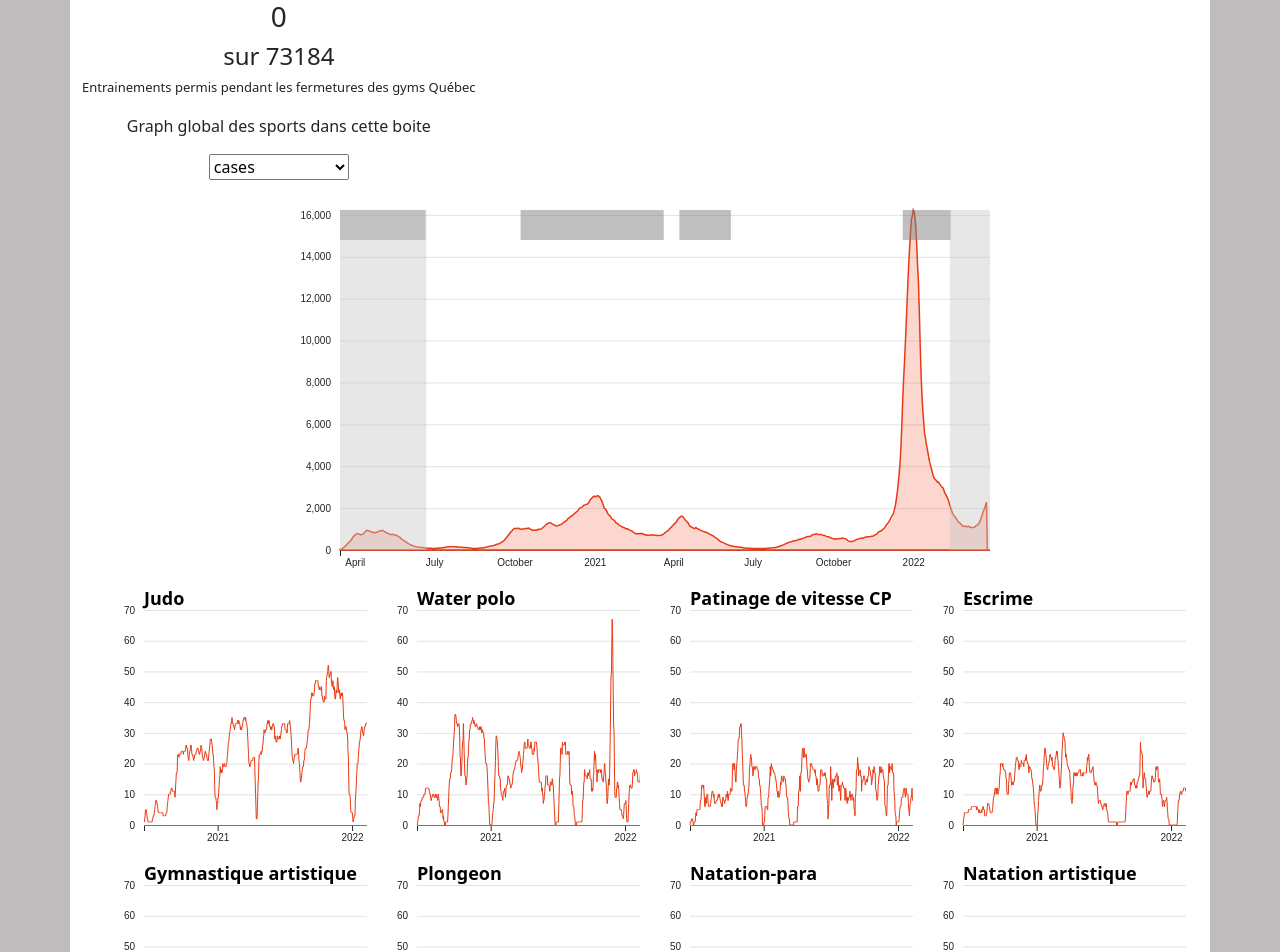
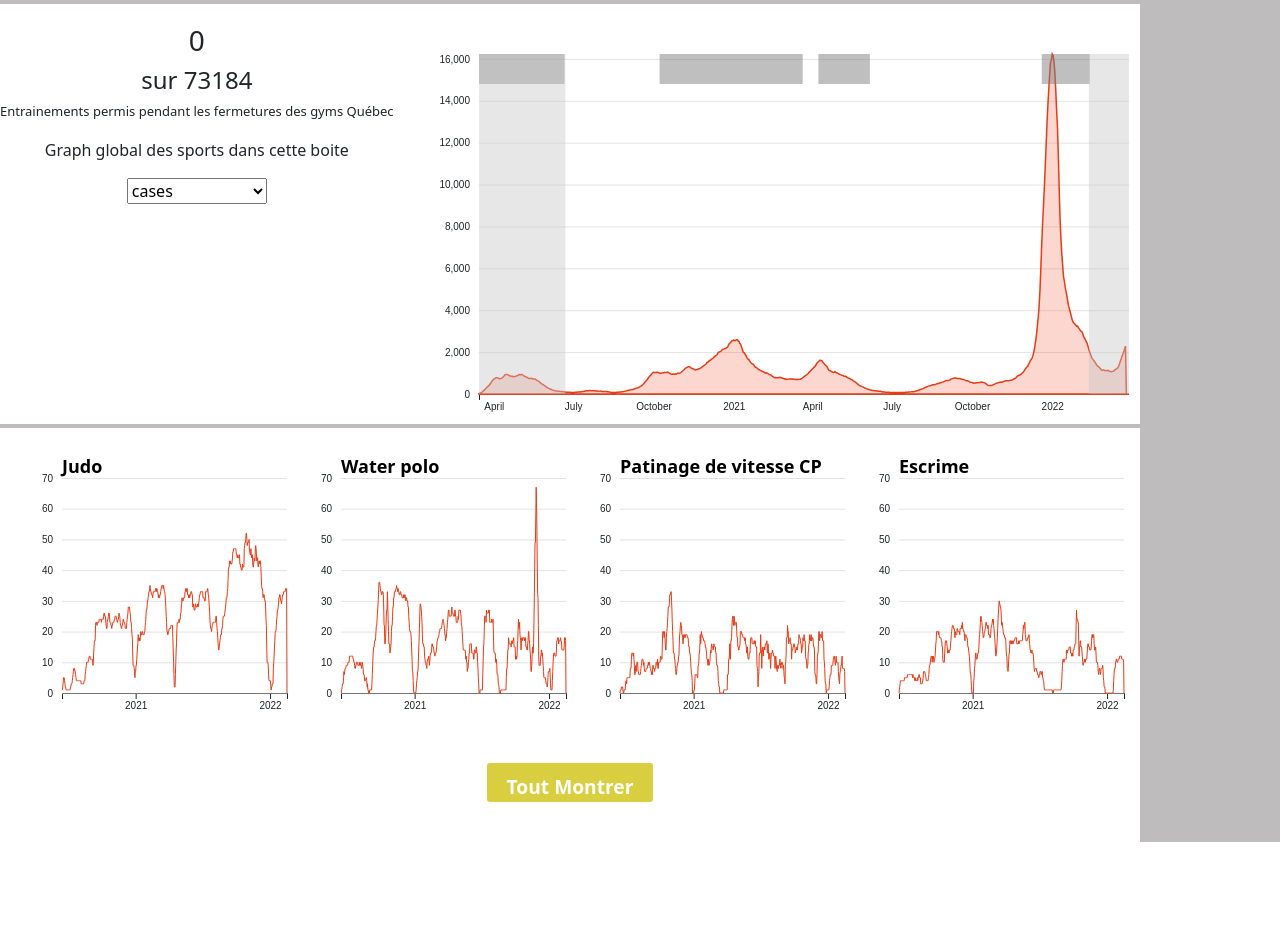
Before and after one commit to gaudasyl/INF8808_Covid-INS_H2022, a website built with Parcel: page projet/src/index.html in a window 1280 px wide. Shown: the top 952 px of the page. After the commit the page ends 842 px from the top, so only its background shows below. Built offline with nearby package versions, Linux system fonts and the light colour scheme; files whose address does not match are found by name.

Commit message:
added showall button

```diff
--- a/projet/src/assets/style.css
+++ b/projet/src/assets/style.css
@@ -28,9 +28,22 @@ main {
     display: none;
 }
 
+#main-container {
+    padding-left: 0;
+    padding-right: 0;
+}
+
 .container {
     width: 100%;
+    margin-left: 0;
+    margin-right: 0;
+    padding-left: auto;
+    padding-right: auto;
+    padding-top: 20px;
     text-align: center;
+    border-top-width: 4px;
+    border-color: rgb(190, 188, 188);
+    border-top-style: solid;
 }
 
 .container>svg {
@@ -39,3 +52,22 @@ main {
     vertical-align: top;
     text-align: center;
 }
+
+.button {
+    padding-top: 10px;
+    padding-bottom: 0px;
+    padding-left: 20px;
+    padding-right: 20px;
+    margin: 40px;
+    border: none;
+    border-radius: 3px;
+    background-color: #D9CE3F;
+    color: white;
+    font-size: larger;
+    font-weight: bold;
+}
+
+.button:hover {
+    background-color: #8e8729;
+    color: white;
+}
--- a/projet/src/index.html
+++ b/projet/src/index.html
@@ -45,6 +45,7 @@
         </div>
       </div>
       <div id="smallMultiple-svg" class="container"></div>
+      <button id="show-more" class="button">Tout Montrer</button>
     </div>
   </main>
   <script src="https://d3js.org/d3.v5.js"></script>
--- a/projet/src/scripts/viz.js
+++ b/projet/src/scripts/viz.js
@@ -34,6 +34,8 @@ var covid_data_selected = 'cases'
 
 var FIRST_INS_DATE = new Date('2020-06-22')
 var LAST_INS_DATE = new Date('2022-02-12')
+
+var showAll = false
 
 /**
  * @param data
@@ -283,6 +285,11 @@ export function DrawSmallMultiple(data, startDate, endDate) {
             d3.sum(a.values.map(o => o.moving_avg)) > VISIT_THRESHOLD
     )
 
+    // Only show some parts of the graph
+    if (!showAll) {
+        sumstat = sumstat.slice(0, 4)
+    }
+
     // What is the list of groups?
     const allKeys = sumstat.map(function (d) { return d.key })
 
@@ -417,6 +424,14 @@ export function DrawSmallMultiple(data, startDate, endDate) {
         .attr('font-weight', 'bold')
         .classed('sm-title', true)
         .text(function (d) { return (d.key) })
+
+    d3.select('button').on('click', () => ShowButton(data))
+}
+
+function ShowButton(data) {
+    showAll = !showAll
+    d3.select('#smallMultiple-svg').selectAll('svg').remove()
+    DrawSmallMultiple(data, null, null)
 }
 
 /**
```
